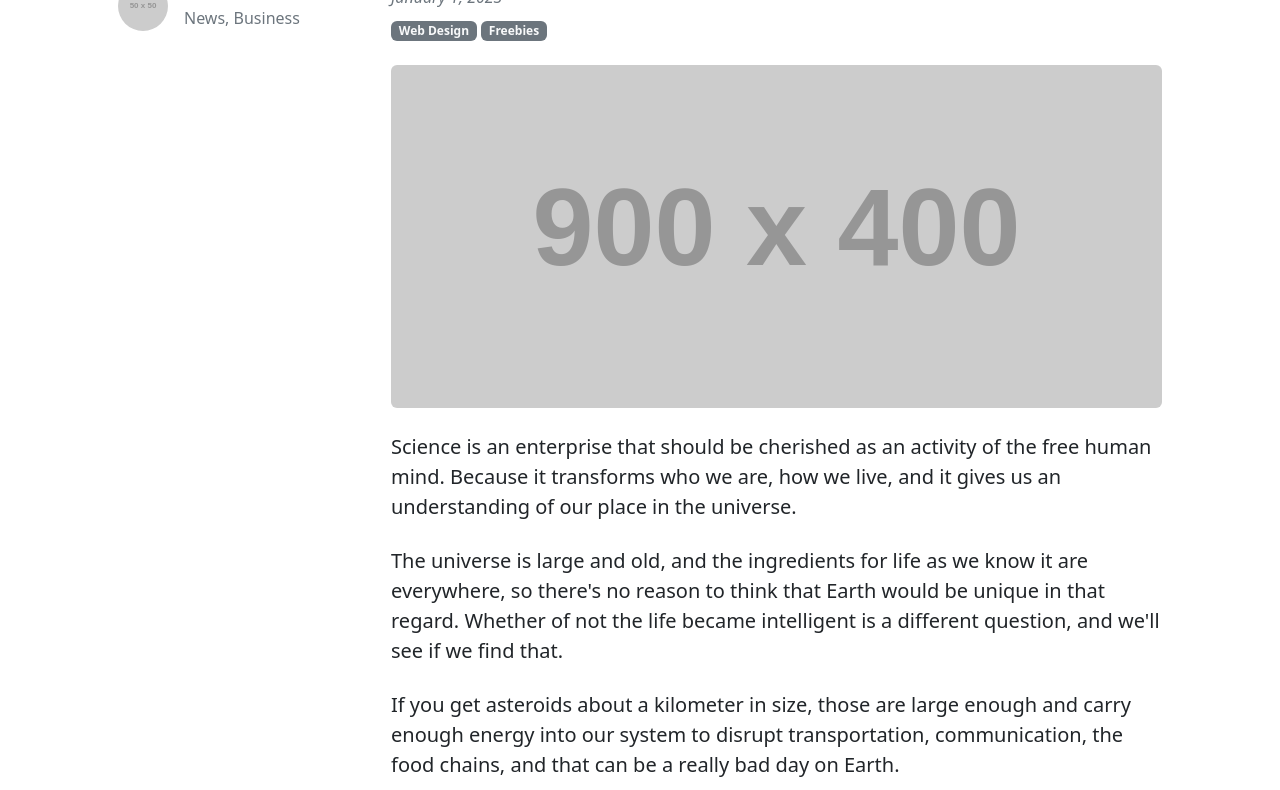
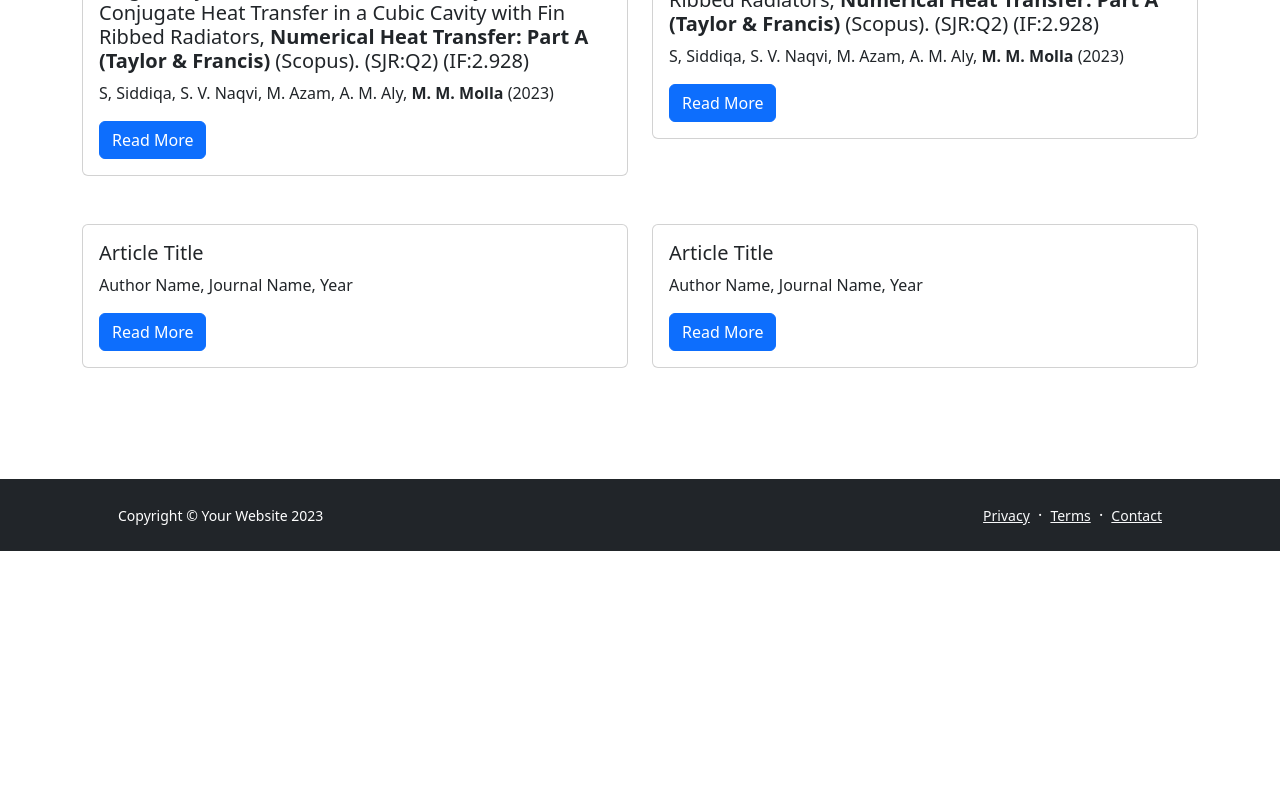
Before and after one commit to IB-Prince/cfd_lab_nsu, a plain HTML site: page publications.html in a window 1280 px wide. Shown: the part 249-1039 px from the top of the page. After the commit the page ends 800 px from the top, so only its background shows below. Drawn offline with nearby package versions, Linux system fonts and the light colour scheme; placeholder pictures from the web are drawn by us.

Commit message:
publications page modification

```diff
--- a/publications.html
+++ b/publications.html
@@ -33,89 +33,51 @@
                 </div>
             </nav>
             <!-- Page Content-->
-            <section class="py-5">
-                <div class="container px-5 my-5">
-                    <div class="row gx-5">
-                        <div class="col-lg-3">
-                            <div class="d-flex align-items-center mt-lg-5 mb-4">
-                                <img class="img-fluid rounded-circle" src="https://dummyimage.com/50x50/ced4da/6c757d.jpg" alt="..." />
-                                <div class="ms-3">
-                                    <div class="fw-bold">Valerie Luna</div>
-                                    <div class="text-muted">News, Business</div>
+            <section id="journal-articles">
+                <div class="container">
+                  <h2 class="text-center mb-5">Journal Articles</h2>
+                  <div class="row">
+                    <div class="col-lg-6 mb-5">
+                        <h4>2023</h4>
+                      <div class="card">
+                        <div class="card-body">
+                          <h5 class="card-title">Large-eddy-simulation of Turbulent Buoyant Flow and Conjugate Heat Transfer in a Cubic Cavity with Fin Ribbed Radiators, <b>Numerical Heat Transfer: Part A (Taylor & Francis)</b> (Scopus). (SJR:Q2) (IF:2.928)</h5>
+                          <p class="card-text">S, Siddiqa, S. V. Naqvi, M. Azam, A.  M. Aly, <b>M. M. Molla</b> (2023)</p>
+                          <a href="https://doi.org/10.1080/10407782.2022.2157351" class="btn btn-primary">Read More</a>
                         </div>
                       </div>
                     </div>
-                        <div class="col-lg-9">
-                            <!-- Post content-->
-                            <article>
-                                <!-- Post header-->
-                                <header class="mb-4">
-                                    <!-- Post title-->
-                                    <h1 class="fw-bolder mb-1">Welcome to Blog Post!</h1>
-                                    <!-- Post meta content-->
-                                    <div class="text-muted fst-italic mb-2">January 1, 2023</div>
-                                    <!-- Post categories-->
-                                    <a class="badge bg-secondary text-decoration-none link-light" href="#!">Web Design</a>
-                                    <a class="badge bg-secondary text-decoration-none link-light" href="#!">Freebies</a>
-                                </header>
-                                <!-- Preview image figure-->
-                                <figure class="mb-4"><img class="img-fluid rounded" src="https://dummyimage.com/900x400/ced4da/6c757d.jpg" alt="..." /></figure>
-                                <!-- Post content-->
-                                <section class="mb-5">
-                                    <p class="fs-5 mb-4">Science is an enterprise that should be cherished as an activity of the free human mind. Because it transforms who we are, how we live, and it gives us an understanding of our place in the universe.</p>
-                                    <p class="fs-5 mb-4">The universe is large and old, and the ingredients for life as we know it are everywhere, so there's no reason to think that Earth would be unique in that regard. Whether of not the life became intelligent is a different question, and we'll see if we find that.</p>
-                                    <p class="fs-5 mb-4">If you get asteroids about a kilometer in size, those are large enough and carry enough energy into our system to disrupt transportation, communication, the food chains, and that can be a really bad day on Earth.</p>
-                                    <h2 class="fw-bolder mb-4 mt-5">I have odd cosmic thoughts every day</h2>
-                                    <p class="fs-5 mb-4">For me, the most fascinating interface is Twitter. I have odd cosmic thoughts every day and I realized I could hold them to myself or share them with people who might be interested.</p>
-                                    <p class="fs-5 mb-4">Venus has a runaway greenhouse effect. I kind of want to know what happened there because we're twirling knobs here on Earth without knowing the consequences of it. Mars once had running water. It's bone dry today. Something bad happened there as well.</p>
-                                </section>
-                            </article>
-                            <!-- Comments section-->
-                            <section>
-                                <div class="card bg-light">
+                    <div class="col-lg-6 mb-5">
+                        <div class="card">
                             <div class="card-body">
-                                        <!-- Comment form-->
-                                        <form class="mb-4"><textarea class="form-control" rows="3" placeholder="Join the discussion and leave a comment!"></textarea></form>
-                                        <!-- Comment with nested comments-->
-                                        <div class="d-flex mb-4">
-                                            <!-- Parent comment-->
-                                            <div class="flex-shrink-0"><img class="rounded-circle" src="https://dummyimage.com/50x50/ced4da/6c757d.jpg" alt="..." /></div>
-                                            <div class="ms-3">
-                                                <div class="fw-bold">Commenter Name</div>
-                                                If you're going to lead a space frontier, it has to be government; it'll never be private enterprise. Because the space frontier is dangerous, and it's expensive, and it has unquantified risks.
-                                                <!-- Child comment 1-->
-                                                <div class="d-flex mt-4">
-                                                    <div class="flex-shrink-0"><img class="rounded-circle" src="https://dummyimage.com/50x50/ced4da/6c757d.jpg" alt="..." /></div>
-                                                    <div class="ms-3">
-                                                        <div class="fw-bold">Commenter Name</div>
-                                                        And under those conditions, you cannot establish a capital-market evaluation of that enterprise. You can't get investors.
-                                                    </div>
-                                                </div>
-                                                <!-- Child comment 2-->
-                                                <div class="d-flex mt-4">
-                                                    <div class="flex-shrink-0"><img class="rounded-circle" src="https://dummyimage.com/50x50/ced4da/6c757d.jpg" alt="..." /></div>
-                                                    <div class="ms-3">
-                                                        <div class="fw-bold">Commenter Name</div>
-                                                        When you put money directly to a problem, it makes a good headline.
+                              <h5 class="card-title">Large-eddy-simulation of Turbulent Buoyant Flow and Conjugate Heat Transfer in a Cubic Cavity with Fin Ribbed Radiators, <b>Numerical Heat Transfer: Part A (Taylor & Francis)</b> (Scopus). (SJR:Q2) (IF:2.928)</h5>
+                              <p class="card-text">S, Siddiqa, S. V. Naqvi, M. Azam, A.  M. Aly, <b>M. M. Molla</b> (2023)</p>
+                              <a href="https://doi.org/10.1080/10407782.2022.2157351" class="btn btn-primary">Read More</a>
                             </div>
                         </div>
                     </div>
+                    <div class="col-lg-6 mb-5">
+                      <div class="card">
+                        <div class="card-body">
+                          <h5 class="card-title">Article Title</h5>
+                          <p class="card-text">Author Name, Journal Name, Year</p>
+                          <a href="#" class="btn btn-primary">Read More</a>
                         </div>
-                                        <!-- Single comment-->
-                                        <div class="d-flex">
-                                            <div class="flex-shrink-0"><img class="rounded-circle" src="https://dummyimage.com/50x50/ced4da/6c757d.jpg" alt="..." /></div>
-                                            <div class="ms-3">
-                                                <div class="fw-bold">Commenter Name</div>
-                                                When I look at the universe and all the ways the universe wants to kill us, I find it hard to reconcile that with statements of beneficence.
+                      </div>
+                    </div>
+                    <div class="col-lg-6 mb-5">
+                      <div class="card">
+                        <div class="card-body">
+                          <h5 class="card-title">Article Title</h5>
+                          <p class="card-text">Author Name, Journal Name, Year</p>
+                          <a href="#" class="btn btn-primary">Read More</a>
+                        </div>
                       </div>
                     </div>
                   </div>
                 </div>
               </section>
-                        </div>
-                    </div>
-                </div>
-            </section>
+
         </main>
         <!-- Footer-->
         <footer class="bg-dark py-4 mt-auto">
```
Lines whose indentation alone changed are shown as unchanged.
